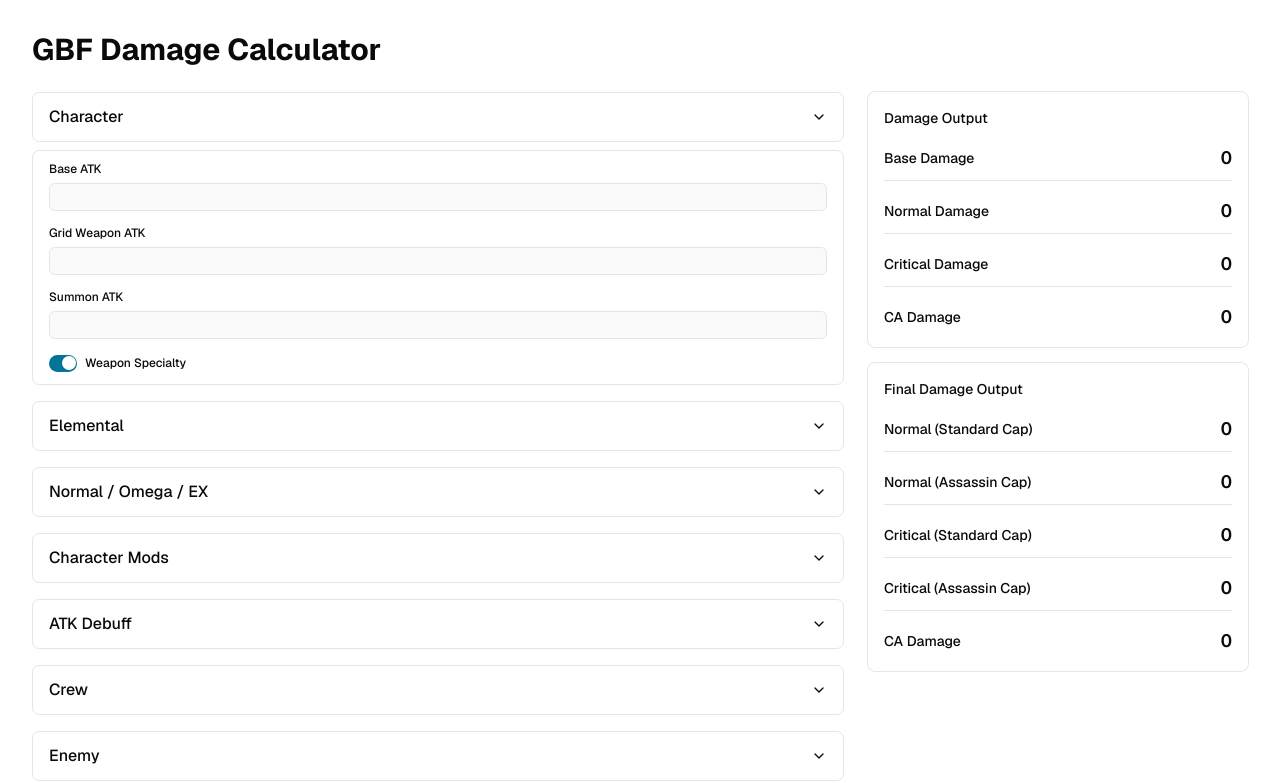
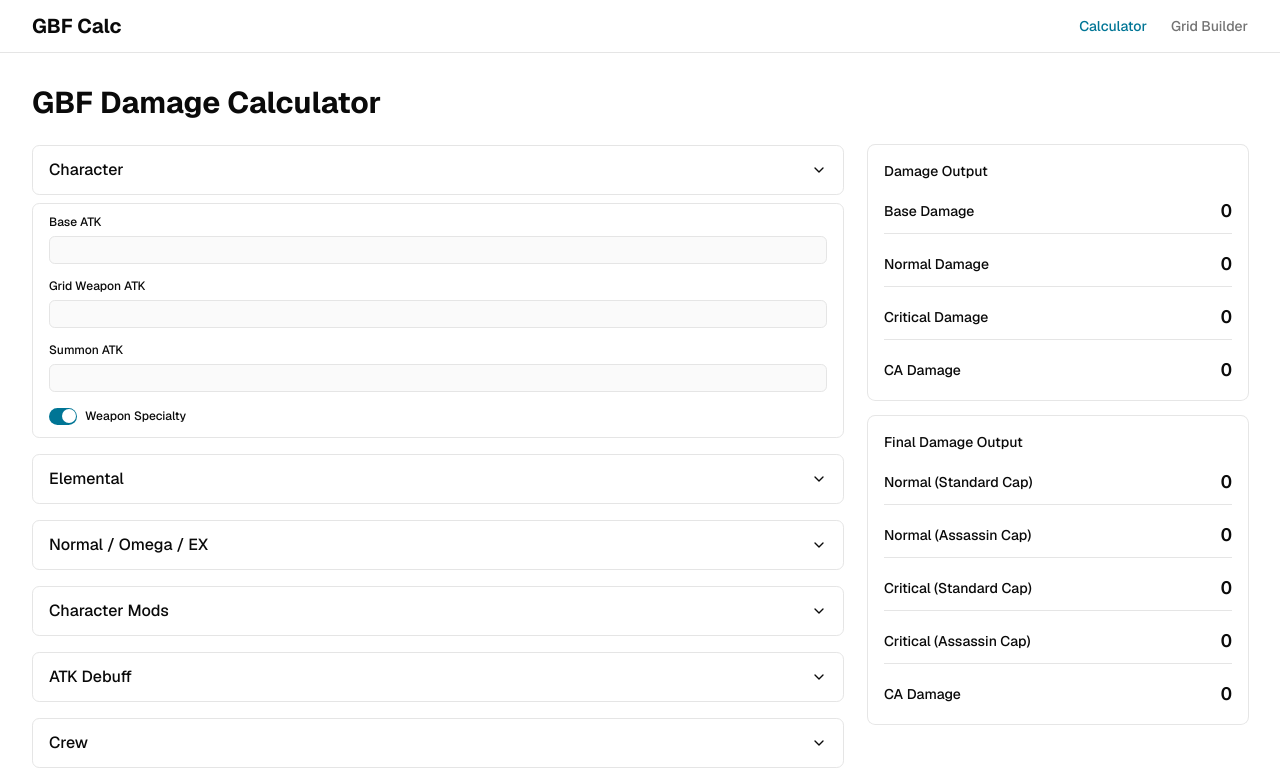
Before and after one commit to Skreeauk/dark-gbf-calc, a Next.js app: page / in a window 1280 px wide. Shown: the top 783 px of the page. Built offline with nearby package versions, Linux system fonts and the light colour scheme.

Commit message:
feat(app): add shared navigation bar

```diff
--- a/app/layout.tsx
+++ b/app/layout.tsx
@@ -2,9 +2,10 @@
 
 import "./globals.css"
 import { ThemeProvider } from "@/components/theme-provider"
-import { cn } from "@/lib/utils";
+import { NavBar } from "@/components/nav-bar"
+import { cn } from "@/lib/utils"
 
-const geist = Geist({subsets:['latin'],variable:'--font-sans'})
+const geist = Geist({ subsets: ["latin"], variable: "--font-sans" })
 
 const fontMono = Geist_Mono({
   subsets: ["latin"],
@@ -20,10 +21,18 @@
     <html
       lang="en"
       suppressHydrationWarning
-      className={cn("antialiased", fontMono.variable, "font-sans", geist.variable)}
+      className={cn(
+        "antialiased",
+        fontMono.variable,
+        "font-sans",
+        geist.variable
+      )}
     >
       <body>
-        <ThemeProvider>{children}</ThemeProvider>
+        <ThemeProvider>
+          <NavBar />
+          {children}
+        </ThemeProvider>
       </body>
     </html>
   )
--- /dev/null
+++ b/components/nav-bar.tsx
@@ -0,0 +1,47 @@
+"use client"
+
+import Link from "next/link"
+import { usePathname } from "next/navigation"
+
+export function NavBar() {
+  const pathname = usePathname()
+
+  const isActive = (path: string) => {
+    return pathname === path
+  }
+
+  return (
+    <nav className="border-b bg-background/95 backdrop-blur supports-[backdrop-filter]:bg-background/60">
+      <div className="mx-auto flex max-w-7xl items-center justify-between px-4 py-3 md:px-6 lg:px-8">
+        <Link
+          href="/"
+          className="text-xl font-bold text-foreground transition-colors hover:text-primary"
+        >
+          GBF Calc
+        </Link>
+        <div className="flex items-center gap-6">
+          <Link
+            href="/"
+            className={`text-sm font-medium transition-colors ${
+              isActive("/")
+                ? "text-primary"
+                : "text-muted-foreground hover:text-foreground"
+            }`}
+          >
+            Calculator
+          </Link>
+          <Link
+            href="/grid"
+            className={`text-sm font-medium transition-colors ${
+              isActive("/grid")
+                ? "text-primary"
+                : "text-muted-foreground hover:text-foreground"
+            }`}
+          >
+            Grid Builder
+          </Link>
+        </div>
+      </div>
+    </nav>
+  )
+}
```
